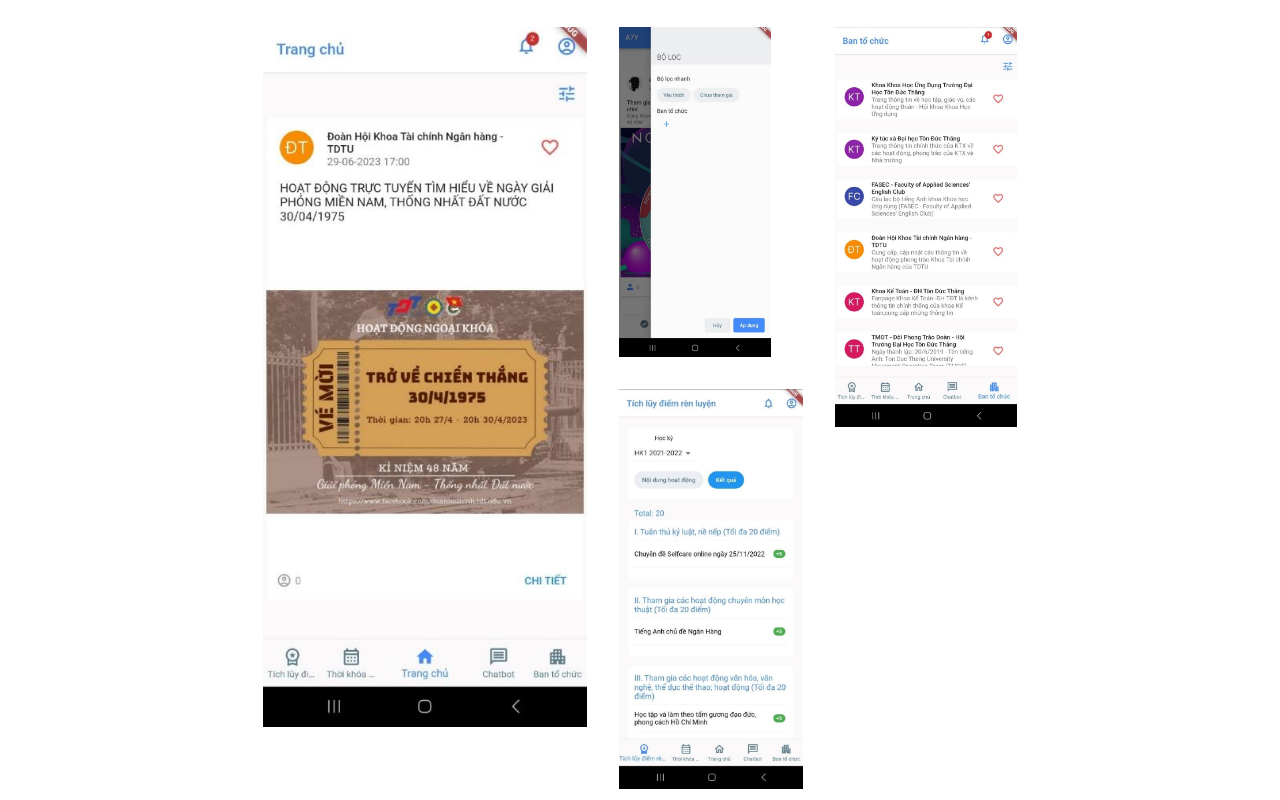
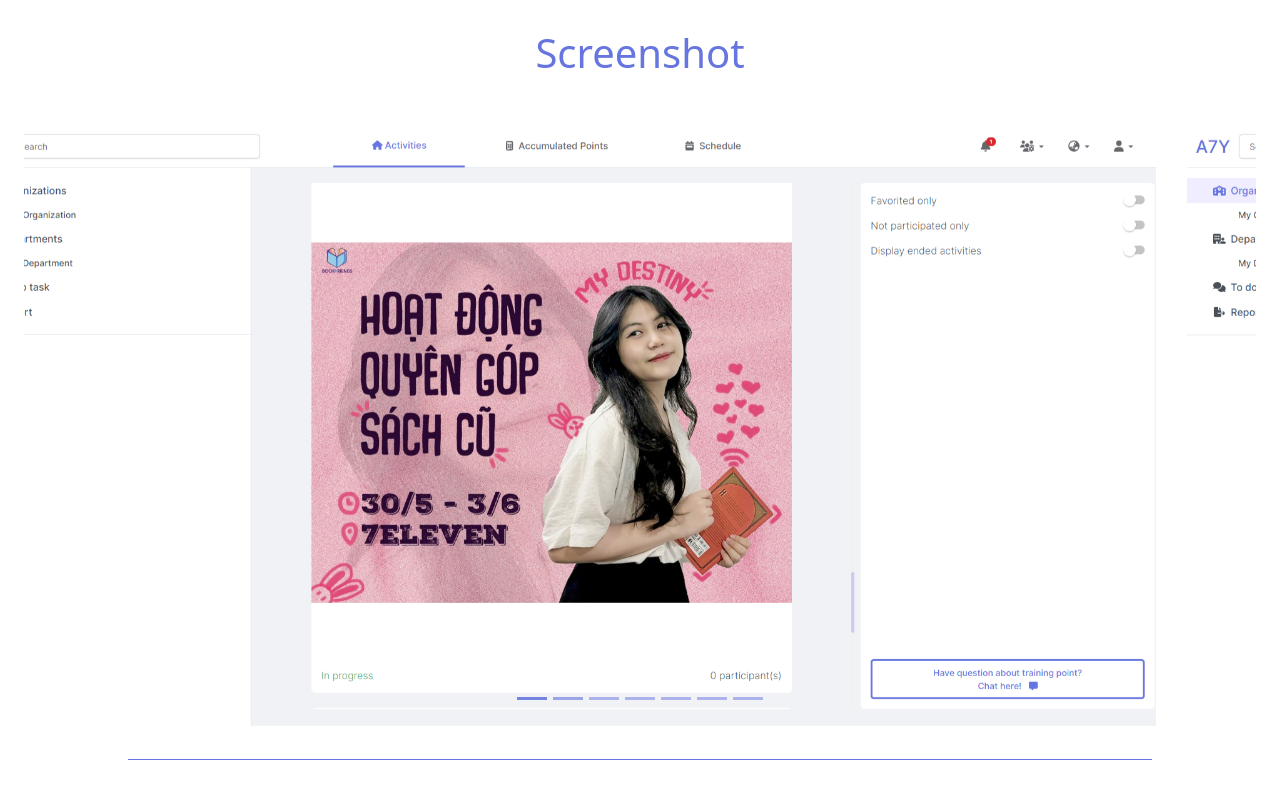
Before and after one commit to dangtri2911/Thesis-exhibition, a plain HTML site: page index.html in a window 1280 px wide. Shown: the part 4900-5700 px from the top of the page. Drawn offline with nearby package versions, Linux system fonts and the light colour scheme.

Commit message:
Updating

```diff
--- a/index.css
+++ b/index.css
@@ -1464,7 +1464,7 @@ body {
   flex-direction: column;
 }
 .home-image43 {
-  height: 700px;
+  height: 300px;
   object-fit: cover;
 }
 .home-column08 {
@@ -2329,3 +2329,8 @@ body {
   width: 100% !important;
   height: auto !important;
 }
+
+.carousel-item img{
+  height: 600px !important;
+  max-height: 80vh !important;
+}
--- a/index.html
+++ b/index.html
@@ -2,8 +2,8 @@
 <html lang="en">
 
 <head>
-  <title>Remarkable (Template 6)</title>
-  <meta property="og:title" content="Remarkable (Template 6)" />
+  <title>A7Y project</title>
+  <meta property="og:title" content="A7Y project" />
   <meta name="viewport" content="width=device-width, initial-scale=1.0" />
   <meta charset="utf-8" />
   <meta property="twitter:card" content="summary_large_image" />
@@ -16,6 +16,8 @@
   <link rel="stylesheet"
     href="https://fonts.googleapis.com/css2?family=Lato:ital,wght@0,100;0,300;0,400;0,700;0,900;1,100;1,300;1,400;1,700;1,900&amp;display=swap"
     data-tag="font" />
+  <script src="https://cdnjs.cloudflare.com/ajax/libs/jquery/3.3.1/jquery.min.js"></script>
+  <script src="https://cdn.jsdelivr.net/npm/bootstrap@5.2.0-beta1/dist/js/bootstrap.bundle.min.js"></script>
   <!--This is the head section-->
   <!-- <style> ... </style> -->
 </head>
@@ -378,36 +380,48 @@
         </div>
       </section>
       <section class="home-galleries">
-        <div class="home-gallery-desktop">
-          <div class="home-column07">
-            <img alt="image" src="public/mobile1.png" class="home-image43" />
+        <div class="home-heading mb-5">
+          <h2 class="home-text10 a7y-color">Screenshot</h2>
+        </div>
+        <div id="carouselExampleIndicators" class="carousel slide" data-bs-ride="carousel" id="myCarousel">
+          <div class="carousel-indicators">
+            <button type="button" data-bs-target="#carouselExampleIndicators" data-bs-slide-to="0" class="active"
+              aria-current="true" aria-label="Slide 1"></button>
+            <button type="button" data-bs-target="#carouselExampleIndicators" data-bs-slide-to="1"
+              aria-label="Slide 2"></button>
+            <button type="button" data-bs-target="#carouselExampleIndicators" data-bs-slide-to="2"
+              aria-label="Slide 3"></button>
+            <button type="button" data-bs-target="#carouselExampleIndicators" data-bs-slide-to="3"
+              aria-label="Slide 4"></button>
+            <button type="button" data-bs-target="#carouselExampleIndicators" data-bs-slide-to="4"
+              aria-label="Slide 5"></button>
+            <button type="button" data-bs-target="#carouselExampleIndicators" data-bs-slide-to="5"
+              aria-label="Slide 6"></button>
+            <button type="button" data-bs-target="#carouselExampleIndicators" data-bs-slide-to="6"
+              aria-label="Slide 7"></button>
           </div>
-          <div class="home-column08">
-            <div class="home-row5">
-              <img alt="image" src="public/mobile2.png" class="home-image44" />
+          <div class="carousel-inner">
+            <div class="carousel-item active">
+              <img alt="image" src="public/pc1.png" class="d-block" />
             </div>
-            <div class="home-row6">
-              <!-- <img alt="image" src="public/mobile2.png" class="home-image45" /> -->
-              <img alt="image" src="public/mobile3.png" class="home-image46" />
+            <div class="carousel-item">
+              <img alt="image" src="public/pc2.png" class="d-block" />
             </div>
-          </div>
-          <div class="home-column07">
-            <div class="home-row7">
-              <img alt="image" src="public/mobile4.png" class="home-image50" />
+            <div class="carousel-item">
+              <img alt="image" src="public/pc3.png" class="d-block" />
             </div>
-          </div>
-        </div>
-        <div class="home-gallery-mobile">
-          <div class="home-row7">
-            <img alt="image" src="public/mobile1.png" class="home-image50" />
-          </div>
-          <div class="home-column09">
-            <img alt="image" src="public/mobile2.png" class="home-image47" />
-            <img alt="image" src="public/mobile3.png" class="home-image48" />
-          </div>
-          <div class="home-column10">
-            <div class="home-yellow1"></div>
-            <img alt="image" src="public/mobile4.png" class="home-image49" />
+            <div class="carousel-item">
+              <img alt="image" src="public/mobile1.png" class="d-block" />
+            </div>
+            <div class="carousel-item">
+              <img alt="image" src="public/mobile2.png" class="d-block" />
+            </div>
+            <div class="carousel-item">
+              <img alt="image" src="public/mobile3.png" class="d-block" />
+            </div>
+            <div class="carousel-item">
+              <img alt="image" src="public/mobile4.png" class="d-block" />
+            </div>
           </div>
         </div>
       </section>
@@ -531,13 +545,13 @@
               <div class="footer-contact">
                 <img alt="image" src="public/group%201639.svg" class="footer-image" />
                 <span class="footer-text01">
-                  <span>Dang Dang Tri</span>
+                  <a href="https://github.com/dangtri2911">Dang Dang Tri</a>
                 </span>
               </div>
               <div class="footer-contact">
                 <img alt="image" src="public/group%201639.svg" class="footer-image" />
                 <span class="footer-text01">
-                  <span>Truong Thanh Nhut</span>
+                  <a href="https://github.com/RyanTruongg">Truong Thanh Nhut</a>
                 </span>
               </div>
             </div>
@@ -563,7 +577,6 @@
       </div>
     </div>
   </div>
-  <script data-section-id="navbar" src="https://unpkg.com/@teleporthq/teleport-custom-scripts"></script>
 </body>
 
 </html>
```
Also changed, not shown: public/pc1.png (added), public/pc2.png (added), public/pc3.png (added), 3 other files.
